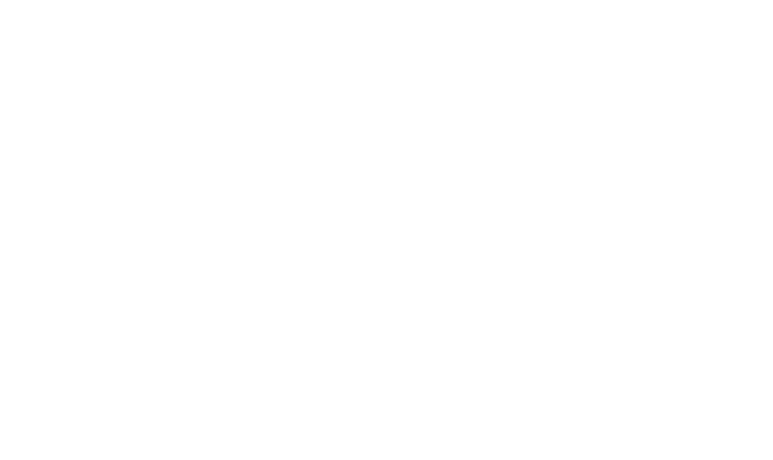
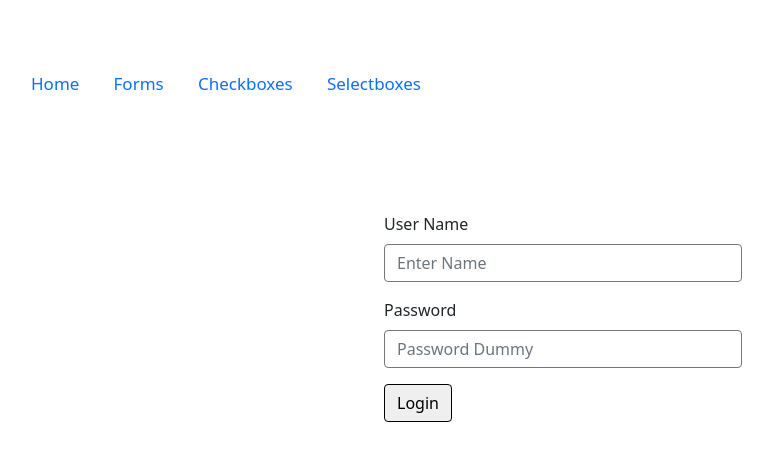
Before and after one commit to VinuTamse/webpractice, a plain HTML site: page index.html in a window 1280 px wide. Shown: the whole page, without its empty margins (98-871 px from the left). Drawn offline with nearby package versions, Linux system fonts and the light colour scheme.

Commit message:
Update index.html
changes applied

```diff
--- a/index.html
+++ b/index.html
@@ -18,6 +18,6 @@
      </style>
 </head>
 <body>
-    <iframe src="index.html" name="partform" id="partform"/>
+    <iframe src="main.html" name="partform" id="partform"/>
 </body>
 </html>
```
